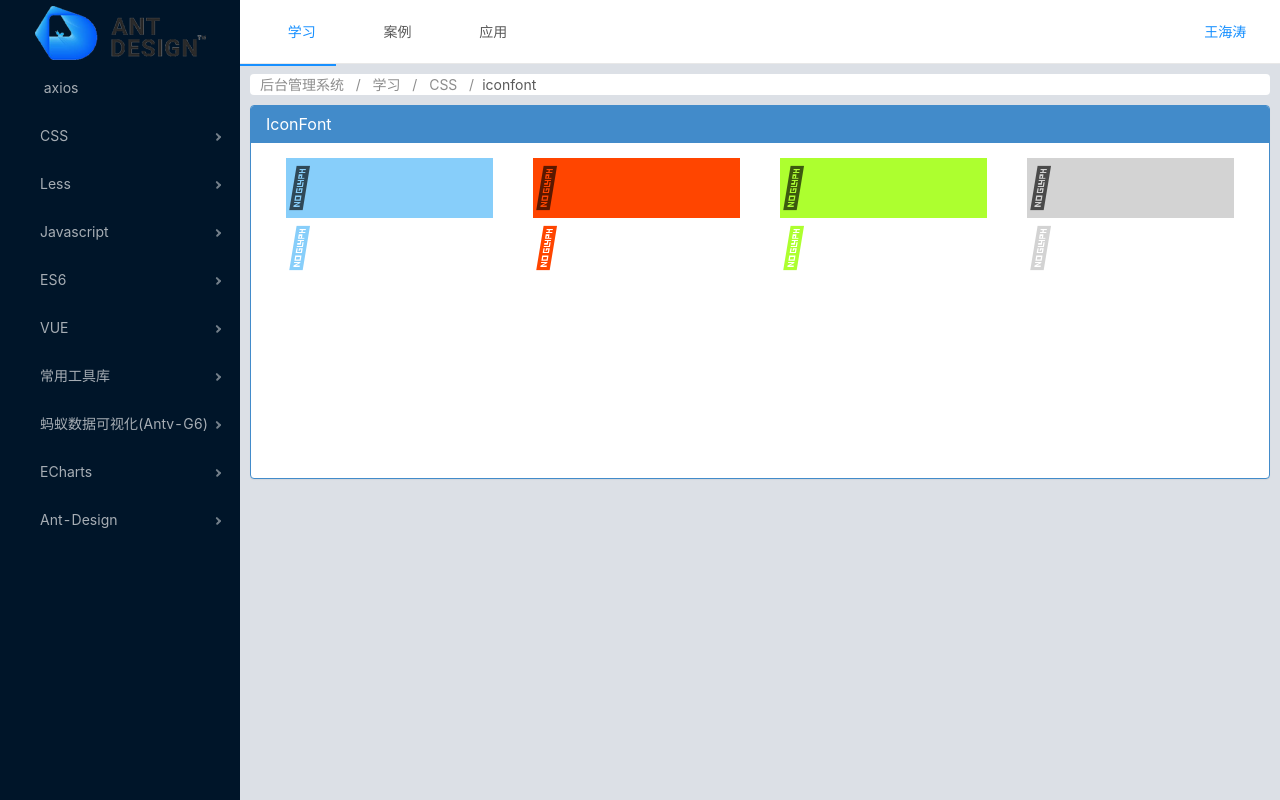
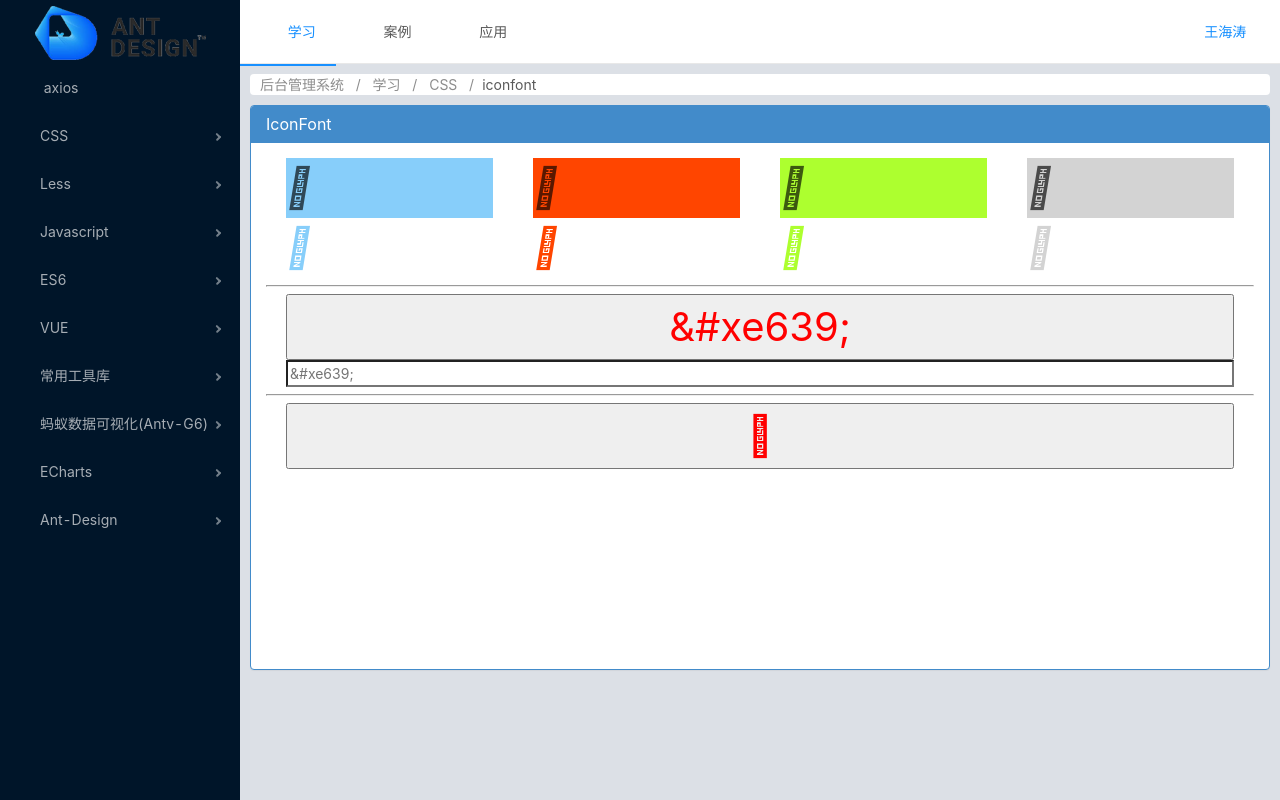
Before and after one commit to Cohen-Wang/workbench, a Vue app: page /workbench/study/css/iconfont in a window 1280 px wide. Built offline with nearby package versions, Linux system fonts and the light colour scheme; what vue-worker would draw is missing.

Commit message:
iconfont -input

```diff
--- a/src/views/Study/CSS/IconFont.vue
+++ b/src/views/Study/CSS/IconFont.vue
@@ -22,6 +22,19 @@
           <i class="iconfont" style="font-size: 40px;color: lightgray;">&#xe639;</i>
         </div>
       </div>
+      <hr>
+      <div class="d-flex">
+        <div class="d-flex flex-1 pl-20 pr-20" style="flex-direction: column;">
+          <input type="submit" class="iconfont" value="&#xe639;" style="font-size: 40px;color: red;">
+          <input class="iconfont" type="search" value="" placeholder="&#xe639;" name="keyword">
+        </div>
+      </div>
+      <hr>
+      <div class="d-flex">
+        <div class="d-flex flex-1 pl-20 pr-20" style="flex-direction: column;">
+          <button type="submit" class="iconfont" style="font-size: 40px;color: red;">&#xe639;</button>
+        </div>
+      </div>
     </div>
   </div>
 </template>
```
